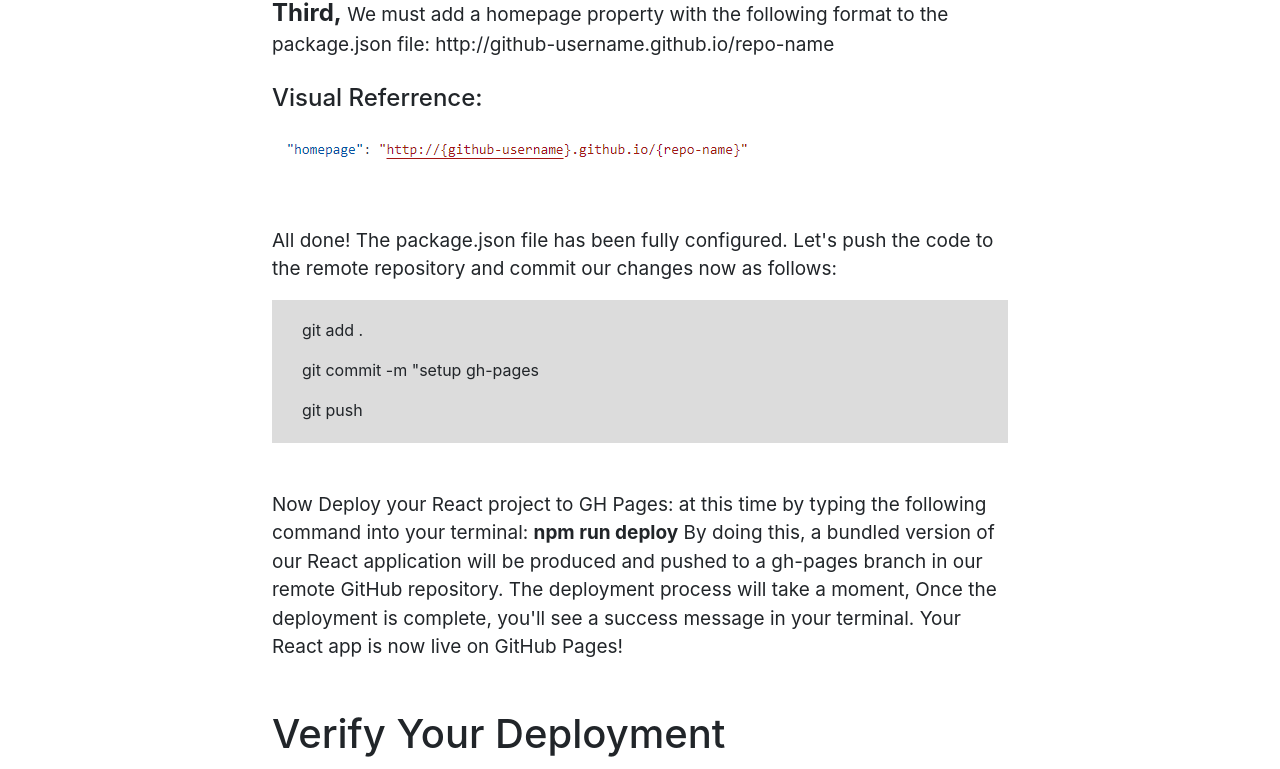
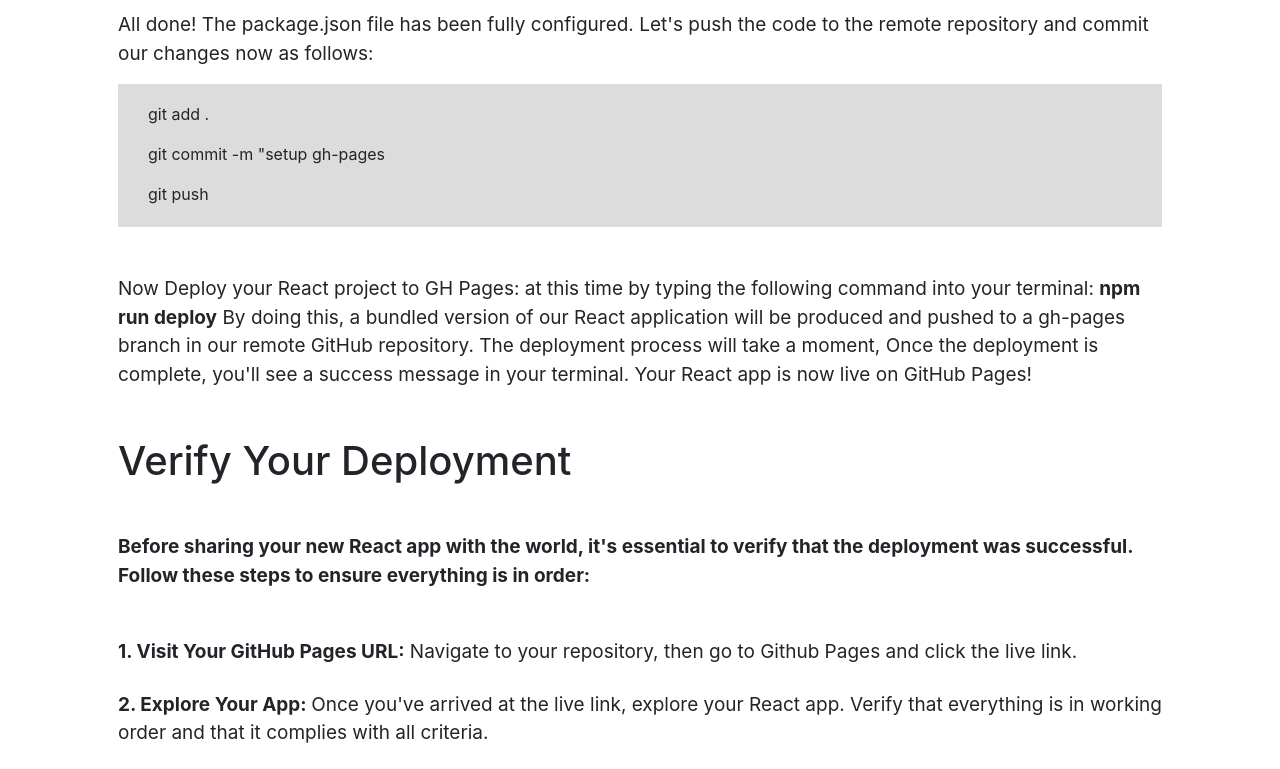
Before and after one commit to lawrenceprieto/Blogs, a React (Create React App) app: page /deploy-reactapp-to-ghpages in a window 1280 px wide. Shown: the part 1981-2750 px from the top of the page. Built offline with nearby package versions, Linux system fonts and the light colour scheme.

Commit message:
fix font size and spacing

```diff
--- a/src/components/Footer.js
+++ b/src/components/Footer.js
@@ -3,7 +3,7 @@ import { Link } from "react-router-dom";
 function Footer() {
     return(
         <>
-            <footer className="d-flex flex-wrap justify-content-between align-items-center py-3 my-4 border-top">
+            <footer className="d-flex flex-wrap justify-content-between align-items-center py-3 mt-5 my-4 border-top">
                 <div className="col-md-4 d-flex align-items-center">
                     <span className="mb-3 mb-md-0 text-body-secondary">&copy; 2023 lawrenceprieto.github.io</span>
                 </div>
--- a/src/pages/DeployReactToGHPages.js
+++ b/src/pages/DeployReactToGHPages.js
@@ -7,16 +7,16 @@ import { Link } from "react-router-dom";
 function DeployReactToGHPages() {
     return (
         <>
-            <div className="container p-5" style={{width: "65%"}}>
+            <div className="container p-5">
 
                 <nav aria-label="breadcrumb">
                     <ol className="breadcrumb">
                         <li className="breadcrumb-item"><Link to="/">Home</Link></li>
-                        <li className="breadcrumb-item active" aria-current="page">deploy-react-app-to-github-pages</li>
+                        <li className="breadcrumb-item active" aria-current="page">deploy-reactapp-to-gh-pages</li>
                     </ol>
                 </nav>
 
-                <h1 className="mb-1">How to Deploy a React App to GitHub Pages</h1>
+                <h1 className="mt-5 mb-1">How to Deploy a React App to GitHub Pages</h1>
                 <img src={poster} alt="poster" height="300px" width="500px"/>
 
                 <p className="sub-heading">
@@ -55,7 +55,7 @@ function DeployReactToGHPages() {
                 </p>
                 <p className="mt-5 sub-heading">
                     <span className="fw-bold fs-4">First,</span> We must include the Github Pages
-                    Dependency Package.Install gh-pages as a dev dependency via npm:
+                    Dependency Package. Install gh-pages as a dev dependency via npm:
                 </p>
                 <div className="example">
                     <p>npm install gh-pages --save-dev</p>
@@ -99,17 +99,16 @@ function DeployReactToGHPages() {
                     take a moment, Once the deployment is complete, you'll see a success message in your
                     terminal. Your React app is now live on GitHub Pages!
                 </p>
-                <h1 className="mt-5">Verify Your Deployment</h1>
-                <p className="sub-heading mb-4">
+                <h1 className="mt-5 mb-5">Verify Your Deployment</h1>
+                <p className="fw-bold mb-5 sub-heading">
                     Before sharing your new React app with the world, it's essential to verify that the
                     deployment was successful. Follow these steps to ensure everything is in order:
                 </p>
-                <p className="sub-heading"><span className="fw-bold sub-heading">1. Visit Your GitHub Pages URL:</span> Navigate to your repository, then go to Github Pages and click the live link.</p>
-                <p className="sub-heading"><span className="fw-bold sub-heading">2. Explore Your App: </span> Once you've arrived at the live link, explore your React app. Verify that everything is in working order and that it complies with all criteria.</p>
-                <p className="sub-heading"><span className="fw-bold sub-heading">2. Test Links and Navigation: </span> To ensure everything is working properly, click on links and test any navigation in your app.</p>
-                <p className="sub-heading"><span className="fw-bold sub-heading">2. Check for Errors: </span> Watch the developer console of the browser for any faults or problems. Correct any warnings or mistakes that may show up.</p>
-                <p className="sub-heading"><span className="fw-bold sub-heading">2. Share Your Site: </span> Congratulations if everything seems to be in order! Your React application has been successfully installed on GitHub Pages and is prepared for public release.</p>
-
+                <p className="sub-heading mb-4"><span className="fw-bold sub-heading">1. Visit Your GitHub Pages URL:</span> Navigate to your repository, then go to Github Pages and click the live link.</p>
+                <p className="sub-heading mb-4"><span className="fw-bold sub-heading">2. Explore Your App: </span> Once you've arrived at the live link, explore your React app. Verify that everything is in working order and that it complies with all criteria.</p>
+                <p className="sub-heading mb-4"><span className="fw-bold sub-heading">3. Test Links and Navigation: </span> To ensure everything is working properly, click on links and test any navigation in your app.</p>
+                <p className="sub-heading mb-4"><span className="fw-bold sub-heading">4. Check for Errors: </span> Watch the developer console of the browser for any faults or problems. Correct any warnings or mistakes that may show up.</p>
+                <p className="sub-heading mb-5"><span className="fw-bold sub-heading">5. Share Your Site: </span> Congratulations if everything seems to be in order! Your React application has been successfully installed on GitHub Pages and is prepared for public release.</p>
                 <Footer />
             </div>
         </>
```
